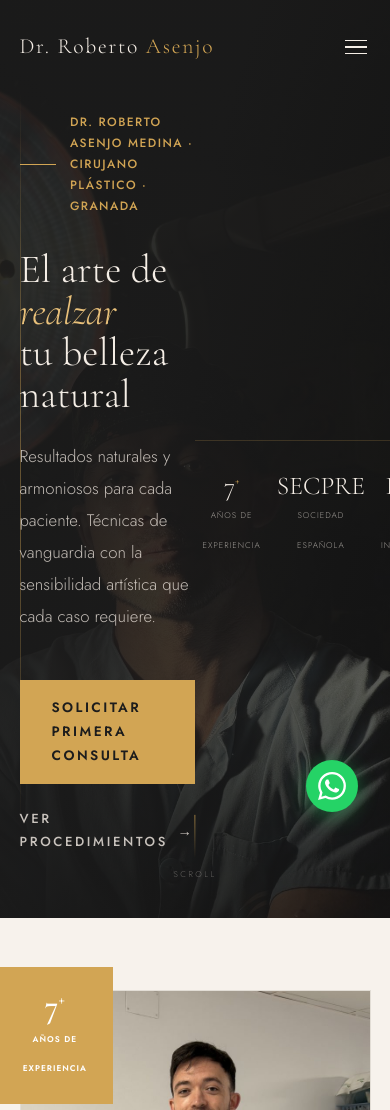
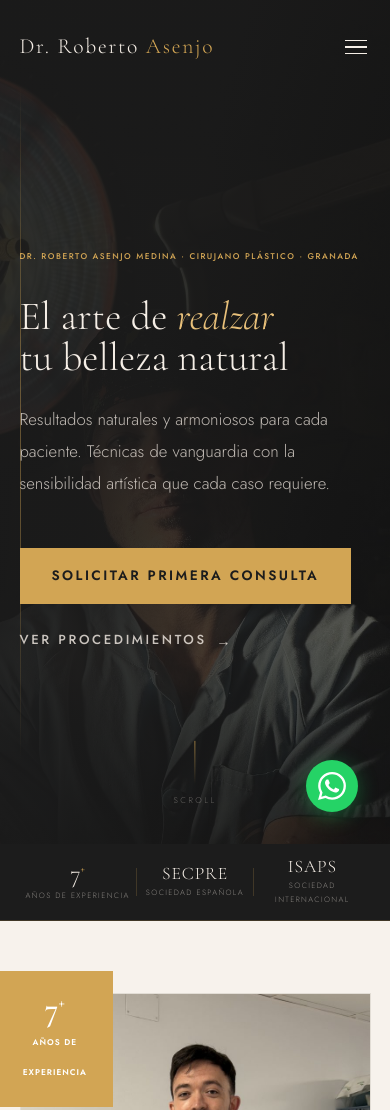
Before and after one commit to robertt994-boop/DRASENJO, a plain HTML site: page index.html in a window 390 px wide. Shown: the top 1110 px of the page. Drawn offline with nearby package versions, Linux system fonts and the light colour scheme.

Commit message:
Add files via upload

```diff
--- a/index.html
+++ b/index.html
@@ -417,11 +417,7 @@
     @media(max-width:640px){
       .section{padding:5rem 5vw}
       #hero{padding:7rem 5vw 4rem}
-      .hero-stats{display:flex;flex-direction:row;position:static;gap:0;margin-top:2.5rem;border-top:1px solid rgba(210,165,84,.2);padding-top:1.5rem}
-      .hero-stats .stat{flex:1;text-align:center;padding:.5rem}
-      .hero-stats .stat-n{font-size:1.6rem}
-      .hero-stats .stat-n sup{font-size:.7rem}
-      .hero-stats .stat-l{font-size:.52rem;letter-spacing:.12em}
+      .hero-stats{display:none}
       .proc-panel.active{display:grid;grid-template-columns:1fr;gap:1px;background:rgba(255,255,255,.03)}
       .proc-highlight{grid-column:1 / -1}
       .proc-hl-grid{grid-template-columns:1fr}
@@ -457,6 +453,11 @@
     @media(max-width:480px){.sticky-tab{font-size:.65rem;letter-spacing:.05em;padding:.8rem .15rem}#proc-sticky{top:56px}}
 
     /* ── MÓVIL: tipografía cómoda ── */
+
+    @media(max-width:640px){
+      .eyebrow{font-size:.52rem;letter-spacing:.18em;flex-wrap:wrap;gap:.4rem}
+      .eyebrow::before{display:none}
+    }
     @media(max-width:768px){
       body{font-size:17px}
       .s-title{font-size:clamp(1.9rem,6.5vw,2.5rem)}
@@ -522,11 +523,30 @@
     .faq-item.open .faq-icon{transform:rotate(45deg)}
     .faq-a{max-height:0;overflow:hidden;font-size:.88rem;color:var(--txt-2);line-height:1.85;transition:max-height .4s var(--ease),padding .4s var(--ease);padding:0}
     .faq-item.open .faq-a{max-height:300px;padding-bottom:1.5rem}
+
+    @media(max-width:640px){
+      .eyebrow{font-size:.52rem;letter-spacing:.18em;flex-wrap:wrap;gap:.4rem}
+      .eyebrow::before{display:none}
+    }
     @media(max-width:768px){
       .faq-q span:first-child{font-size:1.05rem}
       .faq-a{font-size:1rem}
     }
+
+    @media(max-width:640px){
+      .eyebrow{font-size:.52rem;letter-spacing:.18em;flex-wrap:wrap;gap:.4rem}
+      .eyebrow::before{display:none}
+    }
     @media(max-width:768px){}
+
+    .hero-stats-bar{display:none;background:var(--noir);border-bottom:1px solid rgba(210,165,84,.2);padding:.9rem 5vw}
+    .hero-stats-bar{display:flex;align-items:center;justify-content:space-around}
+    .hsb-item{display:flex;flex-direction:column;align-items:center;gap:.2rem;flex:1}
+    .hsb-n{font-family:var(--fd);font-size:1.5rem;font-weight:300;color:var(--crema);line-height:1;display:block}
+    .hsb-n sup{color:var(--or);font-size:.7rem;vertical-align:super}
+    .hsb-l{font-size:.48rem;letter-spacing:.18em;text-transform:uppercase;color:rgba(245,238,230,.5);text-align:center}
+    .hsb-sep{width:1px;height:28px;background:rgba(210,165,84,.2);flex-shrink:0}
+    @media(min-width:900px){.hero-stats-bar{display:none}}
   </style>
   <script type="application/ld+json">
   {
@@ -600,12 +620,19 @@
   </div>
   <div class="scroll-hint"><div class="scroll-hint-line"></div>Scroll</div>
 </section>
+<div class="hero-stats-bar">
+  <div class="hsb-item"><span class="hsb-n" data-count="7" data-suffix="+">7<sup>+</sup></span><span class="hsb-l">Años de experiencia</span></div>
+  <div class="hsb-sep"></div>
+  <div class="hsb-item"><span class="hsb-n" style="font-size:1.1rem;letter-spacing:.05em">SECPRE</span><span class="hsb-l">Sociedad Española</span></div>
+  <div class="hsb-sep"></div>
+  <div class="hsb-item"><span class="hsb-n" style="font-size:1.1rem;letter-spacing:.05em">ISAPS</span><span class="hsb-l">Sociedad Internacional</span></div>
+</div>
 
 <section id="sobre" class="section section-alt">
   <div class="section-inner">
     <div class="sobre-grid">
       <div class="sobre-img-wrap reveal">
-        <img src="IMG_8421.jpeg" alt="Dr. Roberto Asenjo Medina — Cirujano Plástico Granada" style="width:100%;aspect-ratio:3/4;object-fit:cover;object-position:25% top;display:block;border:1px solid var(--blanco-4)"/>
+        <img src="IMG_8421.jpeg" alt="Dr. Roberto Asenjo Medina — Cirujano Plástico Granada" style="width:100%;aspect-ratio:3/4;object-fit:cover;object-position:center top;display:block;border:1px solid var(--blanco-4)"/>
         <div class="sobre-deco"></div>
         <div class="sobre-badge"><span class="sobre-badge-n">7<sup style="font-size:1rem">+</sup></span><span class="sobre-badge-t">Años de<br>experiencia</span></div>
       </div>
```
